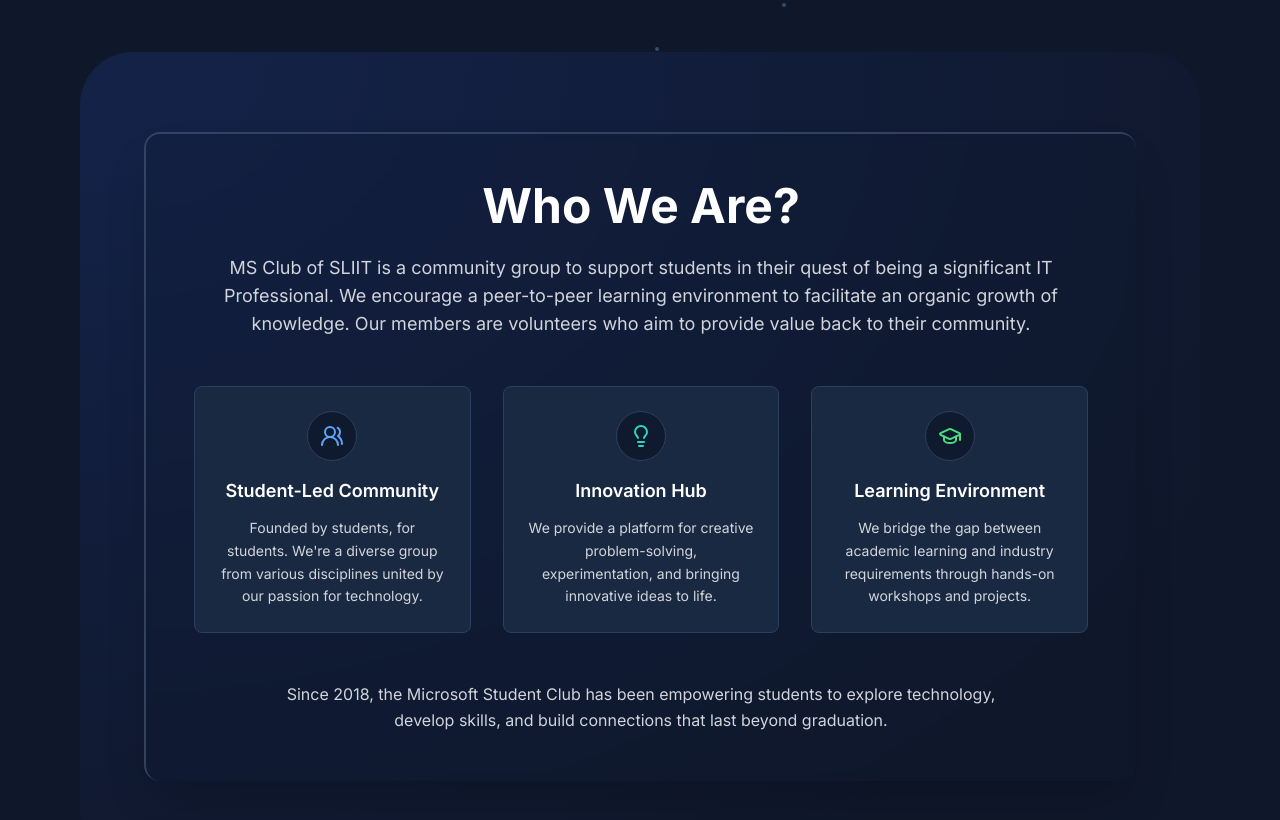
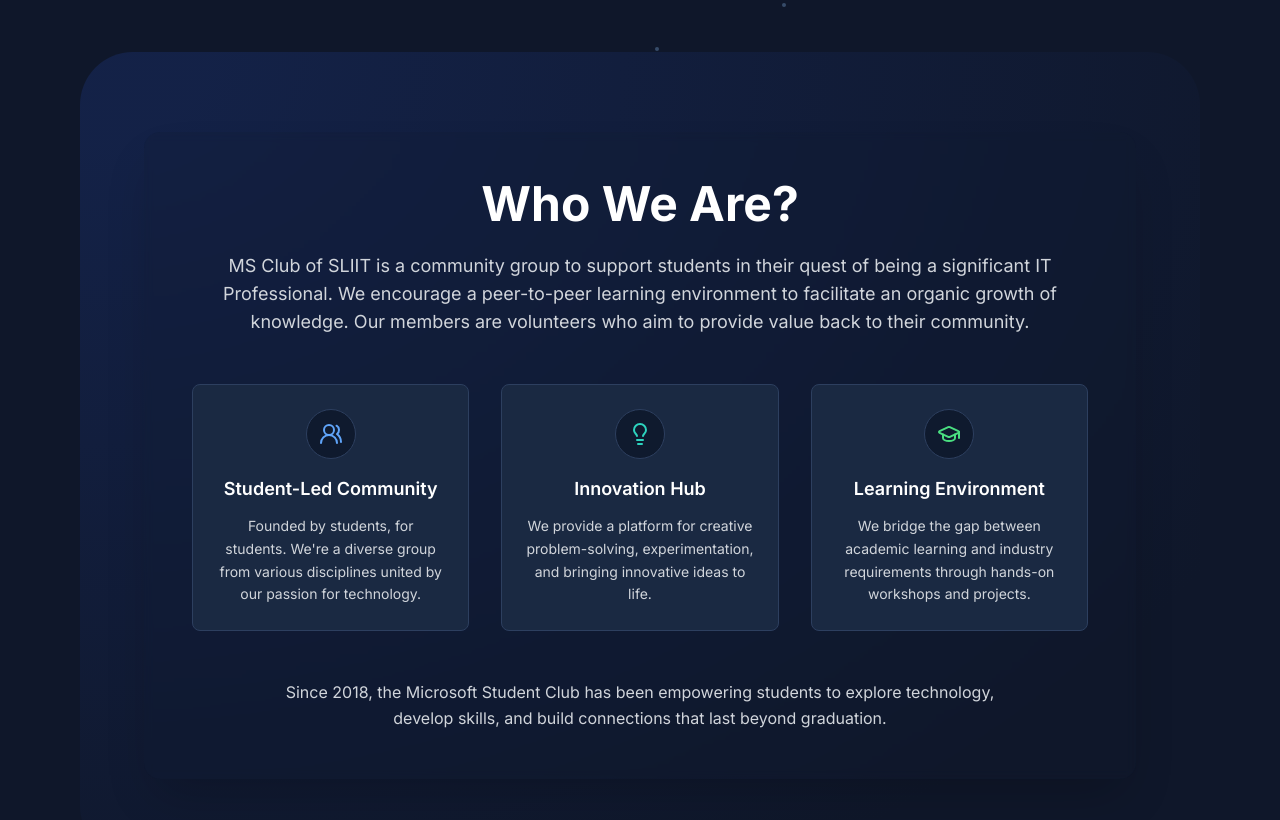
Before and after one commit to ms-club-sliit/msclubwebsite-v3, a Next.js app: page / in a window 1280 px wide. Shown: the part 820-1640 px from the top of the page. Built offline with nearby package versions, Linux system fonts and the light colour scheme.

Commit message:
Border removed

```diff
--- a/src/components/AboutSection.jsx
+++ b/src/components/AboutSection.jsx
@@ -42,7 +42,7 @@
     <BackgroundContainer>
       <div className="relative w-full max-w-6xl mx-auto">
         {/* Content box */}
-        <div className="bg-[#0f1a2e]/20 backdrop-blur-sm rounded-2xl border-l-2 border-t-2 border-[#4a5c7a]/60 p-8 md:p-12 shadow-2xl shadow-black/20">
+        <div className="bg-[#0f1a2e]/20 backdrop-blur-sm rounded-2xl  p-8 md:p-12 shadow-2xl shadow-black/20">
           {/* Header */}
           <div className="mb-12 text-center">
             <h2 className="mb-6 text-4xl font-bold text-white md:text-5xl">
```
